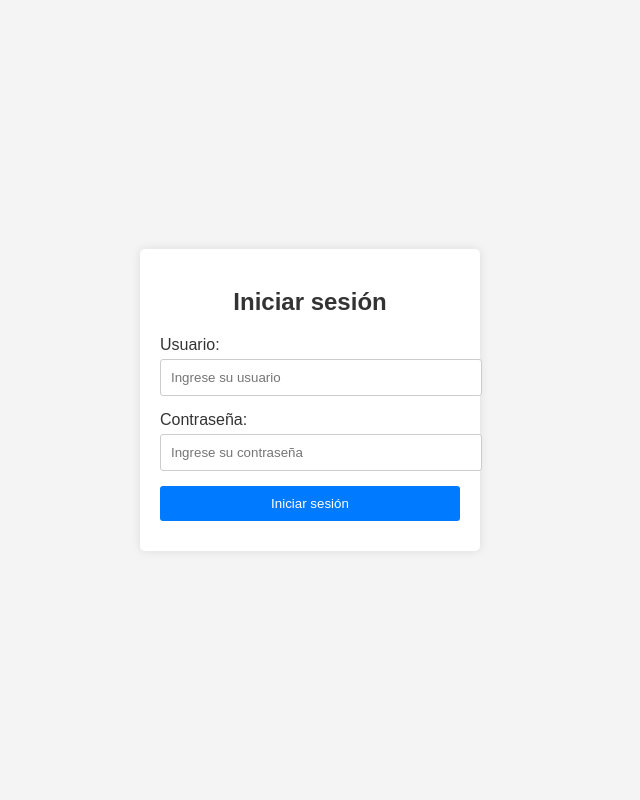
After one commit to carlosfaguilarn/user_crud, a PHP site: page /login.php in a window 1280 px wide. The commit adds this page. Shown: the whole page, without its empty margins (330-970 px from the left). Run offline with PHP 8.4, Linux system fonts and the light colour scheme.

Commit message:
feat: add login

```diff
--- /dev/null
+++ b/assets/css/login.css
@@ -0,0 +1,64 @@
+body {
+    font-family: Arial, sans-serif;
+    background-color: #f4f4f4;
+    display: flex;
+    justify-content: center;
+    align-items: center;
+    height: 100vh;
+    margin: 0;
+}
+
+.login-container {
+    background-color: #ffffff;
+    padding: 20px;
+    border-radius: 5px;
+    box-shadow: 0 0 10px rgba(0, 0, 0, 0.1);
+    width: 300px;
+}
+
+h2 {
+    margin-bottom: 20px;
+    text-align: center;
+    color: #333;
+}
+
+.input-container {
+    margin-bottom: 15px;
+}
+
+.input-container label {
+    display: block;
+    margin-bottom: 5px;
+    color: #333;
+}
+
+.input-container input {
+    width: 100%;
+    padding: 10px;
+    border: 1px solid #ccc;
+    border-radius: 3px;
+}
+
+.button-container {
+    text-align: center;
+}
+
+.button-container button {
+    width: 100%;
+    padding: 10px;
+    background-color: #007bff;
+    color: #fff;
+    border: none;
+    border-radius: 3px;
+    cursor: pointer;
+}
+
+.button-container button:hover {
+    background-color: #0056b3;
+}
+
+.error-message {
+    color: red;
+    text-align: center;
+    margin-top: 10px;
+}
--- /dev/null
+++ b/assets/js/login_service.js
@@ -0,0 +1,15 @@
+Login_Service = {
+    module_prefix: "actions/user",
+
+    Login: function (formData, successCallBack) {
+        debugger;
+        console.log(formData);
+        fetch(Login_Service.module_prefix+'/iniciar_sesion.php', {
+            method: 'POST',
+            body: formData
+        })
+        .then(response => response.json())
+        .then((response) => successCallBack(response))
+        .catch(error => console.error('Error:', error));
+    },
+};
--- /dev/null
+++ b/login.php
@@ -0,0 +1,31 @@
+<!DOCTYPE html>
+<html lang="es">
+<head>
+    <meta charset="UTF-8">
+    <meta name="viewport" content="width=device-width, initial-scale=1.0">
+    <title>Iniciar Sesión</title>
+    <link rel="stylesheet" href="assets/css/login.css">
+</head>
+<body>
+    <div class="login-container">
+        <h2>Iniciar sesión</h2>
+        <form id="loginForm">
+            <div class="input-container">
+                <label for="username">Usuario:</label>
+                <input type="text" id="username" name="username" placeholder="Ingrese su usuario" required>
+            </div>
+            <div class="input-container">
+                <label for="password">Contraseña:</label>
+                <input type="password" id="password" name="password" placeholder="Ingrese su contraseña" required>
+            </div>
+            <div class="button-container">
+                <button id="btnLogin">Iniciar sesión</button>
+            </div>
+        </form>
+        <div id="loginError" class="error-message"></div>
+    </div>
+
+    <script src="assets/js/login.js"></script>
+    <script src="assets/js/login_service.js"></script>
+</body>
+</html>
```
Also changed, not shown: actions/user/iniciar_sesion.php (added, +24 -0 lines), assets/js/login.js (added, +42 -0 lines), assets/js/user.js (+0 -7 lines), edit.php (+8 -5 lines), model/User.php (+22 -4 lines).
